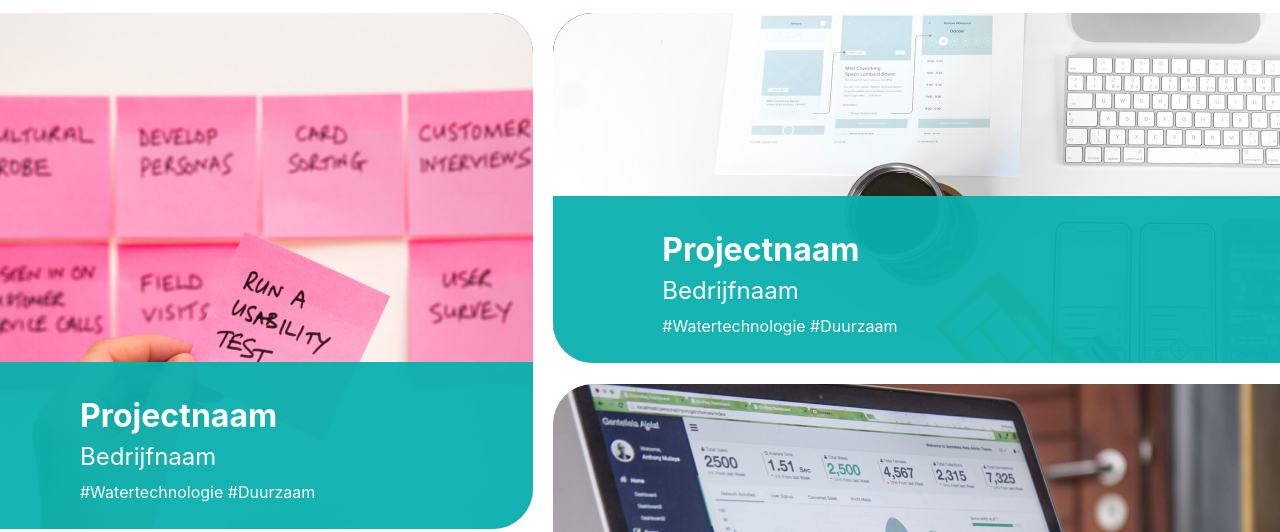
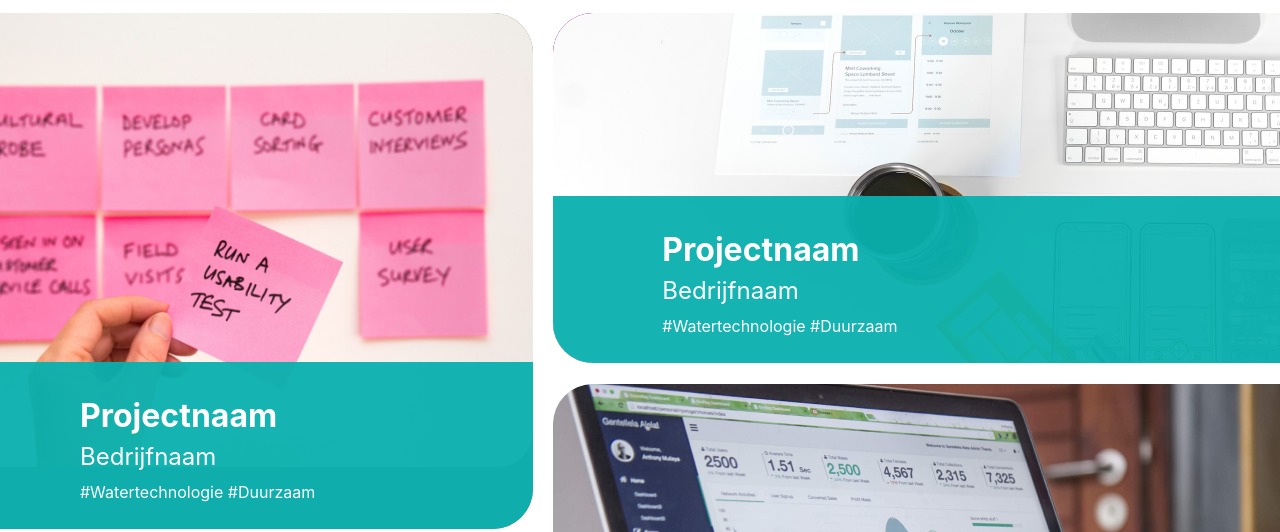
Before and after one commit to FTDesignr/Future-Design-Centre, a plain HTML site: page portfolio.html in a window 1280 px wide. Shown: the part 469-1001 px from the top of the page. Drawn offline with nearby package versions, Linux system fonts and the light colour scheme.

Commit message:
Update portfolio.css

```diff
--- a/portfolio.css
+++ b/portfolio.css
@@ -191,6 +191,10 @@ p.filtertext {
   margin: 10px 10px 10px 0;
   border-radius: 0 40px 40px 0;
   overflow: hidden;
+}
+
+.col-md-5 img{
+  width: 100%;
 }
 
 .col-md-5.under img {
```
